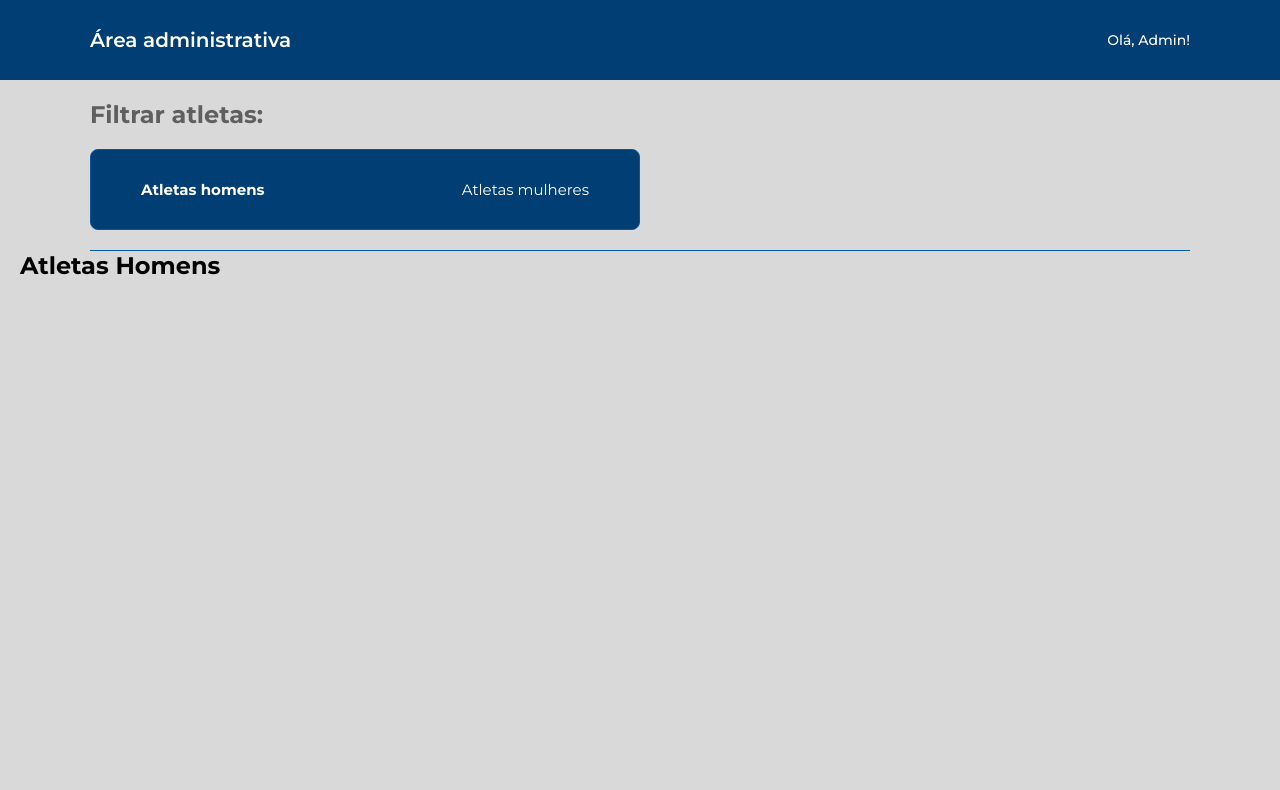
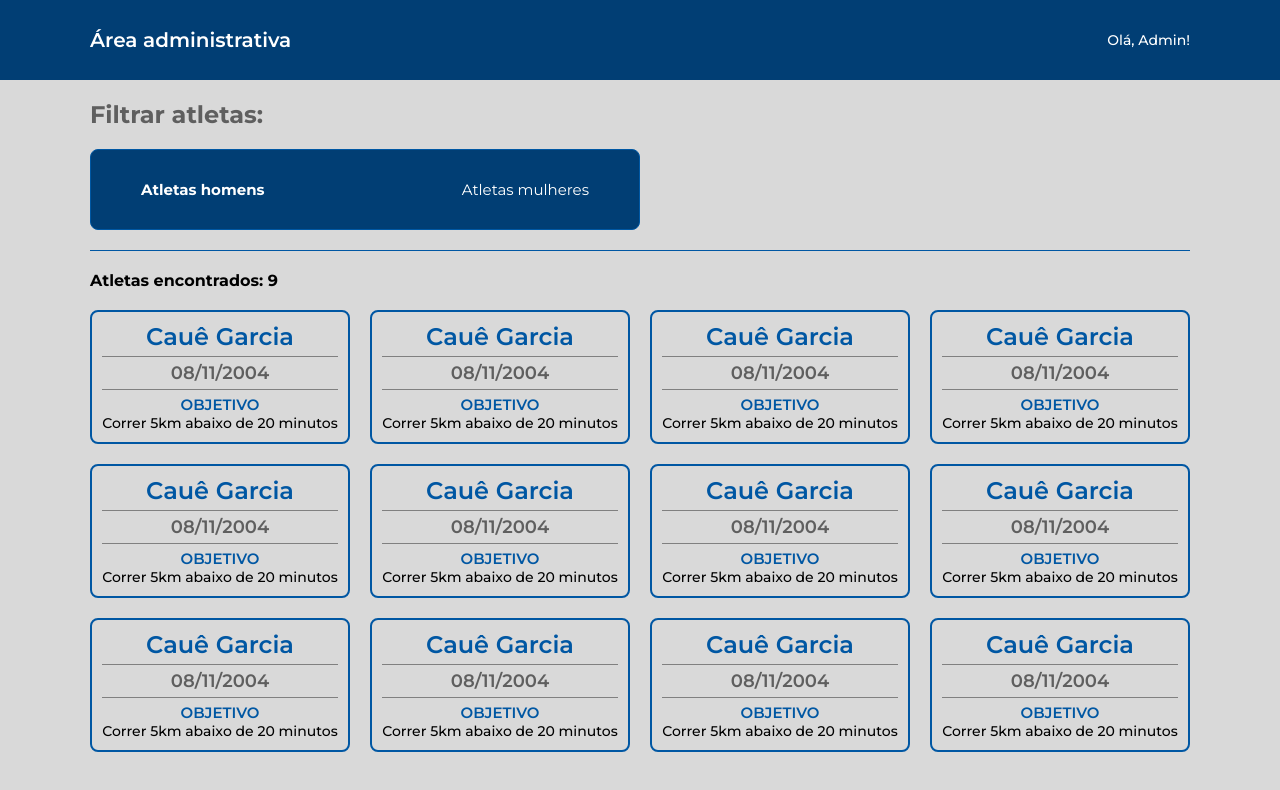
Before and after one commit to cauerg44/assessoria-bravo-run-club-project, a React (Vite) app in the folder frontend/: page /admin/athletes/male in a window 1280 px wide. Shown: the top 790 px of the page. Built offline with nearby package versions, Linux system fonts and the light colour scheme.

Commit message:
wip: athlete min card in listing page mocked

```diff
--- /dev/null
+++ b/frontend/src/components/AthleteMinCard/index.tsx
@@ -0,0 +1,20 @@
+import './styles.css';
+
+export default function AthleteMinCard() {
+  return (
+    <>
+      <div className="brc-athlete-min-card">
+        <div className="brc-athlete-min-card-name">
+          <p>Cauê Garcia</p>
+        </div>
+        <div className="brc-athlete-min-card-birth-date">
+          <p>08/11/2004</p>
+        </div>
+        <div className="brc-athlete-min-card-athlete-goal">
+          <h3>Objetivo</h3>
+          <p>Correr 5km abaixo de 20 minutos</p>
+        </div>
+      </div>
+    </>
+  );
+}
--- /dev/null
+++ b/frontend/src/components/AthleteMinCard/styles.css
@@ -0,0 +1,45 @@
+.brc-athlete-min-card {
+  border: 2px solid var(--brc-border-color-secondary);
+  border-radius: 8px;
+  padding: 5px 10px;
+  cursor: pointer;
+}
+
+.brc-athlete-min-card-name {
+  padding: 5px 0;
+  text-align: center;
+  font-size: 24px;
+  font-weight: 600;
+  color: var(--brc-font-color-quintanary);
+  border-bottom: 1px solid gray;
+}
+
+.brc-athlete-min-card-birth-date {
+  display: flex;
+  justify-content: center;
+  align-items: center;
+  font-size: 18px;
+  font-weight: 600;
+  color: var(--brc-font-color-tertiary);
+  padding: 5px 0;
+  border-bottom: 1px solid gray;
+}
+
+.brc-athlete-min-card-athlete-goal {
+  padding: 5px 0;
+  font-size: 15px;
+}
+
+.brc-athlete-min-card-athlete-goal h3 {
+  font-weight: 600;
+  text-align: center;
+  text-transform: uppercase;
+  color: var(--brc-font-color-quintanary);
+  font-size: 15px;
+}
+
+.brc-athlete-min-card-athlete-goal p {
+  font-weight: 500;
+  text-align: center;
+  font-size: 14px;
+}
--- a/frontend/src/routes/Admin/AthleteListing/FemaleAthletes/index.tsx
+++ b/frontend/src/routes/Admin/AthleteListing/FemaleAthletes/index.tsx
@@ -1,9 +1,24 @@
-
+import './styles.css';
+import AthleteMinCard from "../../../../components/AthleteMinCard";
 
 export default function FemaleAthletes() {
   return (
-    <section id="brc-female-athletes-section">
-      <h2>Atletas Mulheres</h2>
+    <section id="brc-female-athletes-section" className="brc-container-1100">
+      <h4>Atletas encontradas: 9</h4>
+      <div className='brc-female-athletes-cards-container'>
+        <AthleteMinCard />
+        <AthleteMinCard />
+        <AthleteMinCard />
+        <AthleteMinCard />
+        <AthleteMinCard />
+        <AthleteMinCard />
+        <AthleteMinCard />
+        <AthleteMinCard />
+        <AthleteMinCard />
+        <AthleteMinCard />
+        <AthleteMinCard />
+        <AthleteMinCard />
+      </div>
     </section>
   );
 }
--- /dev/null
+++ b/frontend/src/routes/Admin/AthleteListing/FemaleAthletes/styles.css
@@ -0,0 +1,10 @@
+#brc-female-athletes-section {
+  padding: 20px 0;
+}
+
+.brc-female-athletes-cards-container {
+  margin-top: 20px;
+  display: grid;
+  grid-gap: 20px;
+  grid-template-columns: repeat(auto-fill, minmax(225px, 1fr));
+}
--- a/frontend/src/routes/Admin/AthleteListing/MaleAthletes/index.tsx
+++ b/frontend/src/routes/Admin/AthleteListing/MaleAthletes/index.tsx
@@ -1,9 +1,24 @@
-
+import AthleteMinCard from '../../../../components/AthleteMinCard';
+import './styles.css';
 
 export default function MaleAthletes() {
   return (
-    <section id="brc-female-athletes-section">
-      <h2>Atletas Homens</h2>
+    <section id="brc-male-athletes-section" className="brc-container-1100">
+      <h4>Atletas encontrados: 9</h4>
+      <div className='brc-male-athletes-cards-container'>
+        <AthleteMinCard />
+        <AthleteMinCard />
+        <AthleteMinCard />
+        <AthleteMinCard />
+        <AthleteMinCard />
+        <AthleteMinCard />
+        <AthleteMinCard />
+        <AthleteMinCard />
+        <AthleteMinCard />
+        <AthleteMinCard />
+        <AthleteMinCard />
+        <AthleteMinCard />
+      </div>
     </section>
   );
 }
--- /dev/null
+++ b/frontend/src/routes/Admin/AthleteListing/MaleAthletes/styles.css
@@ -0,0 +1,10 @@
+#brc-male-athletes-section {
+  padding: 20px 0;
+}
+
+.brc-male-athletes-cards-container {
+  margin-top: 20px;
+  display: grid;
+  grid-gap: 20px;
+  grid-template-columns: repeat(auto-fill, minmax(225px, 1fr));
+}
```
